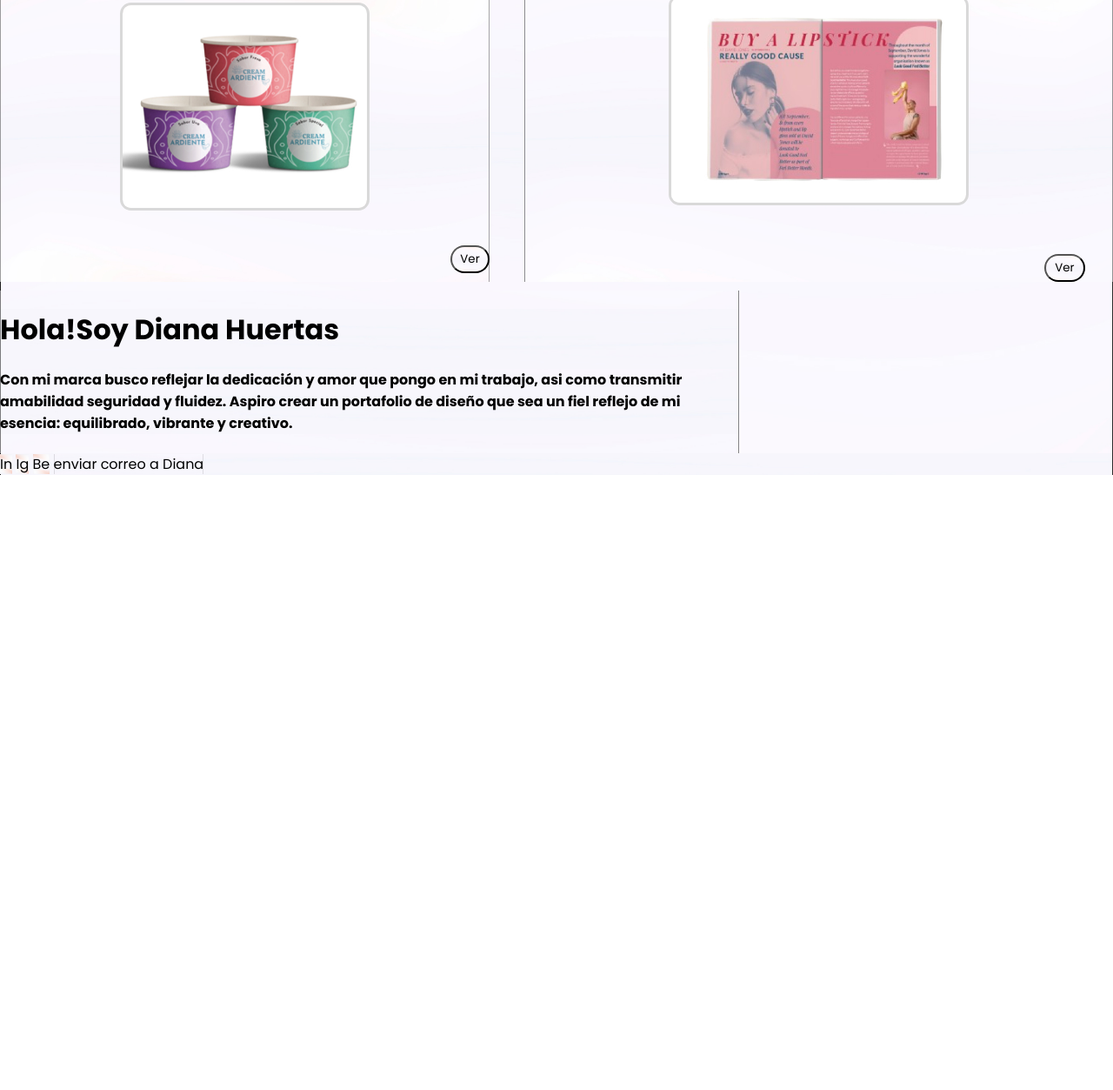
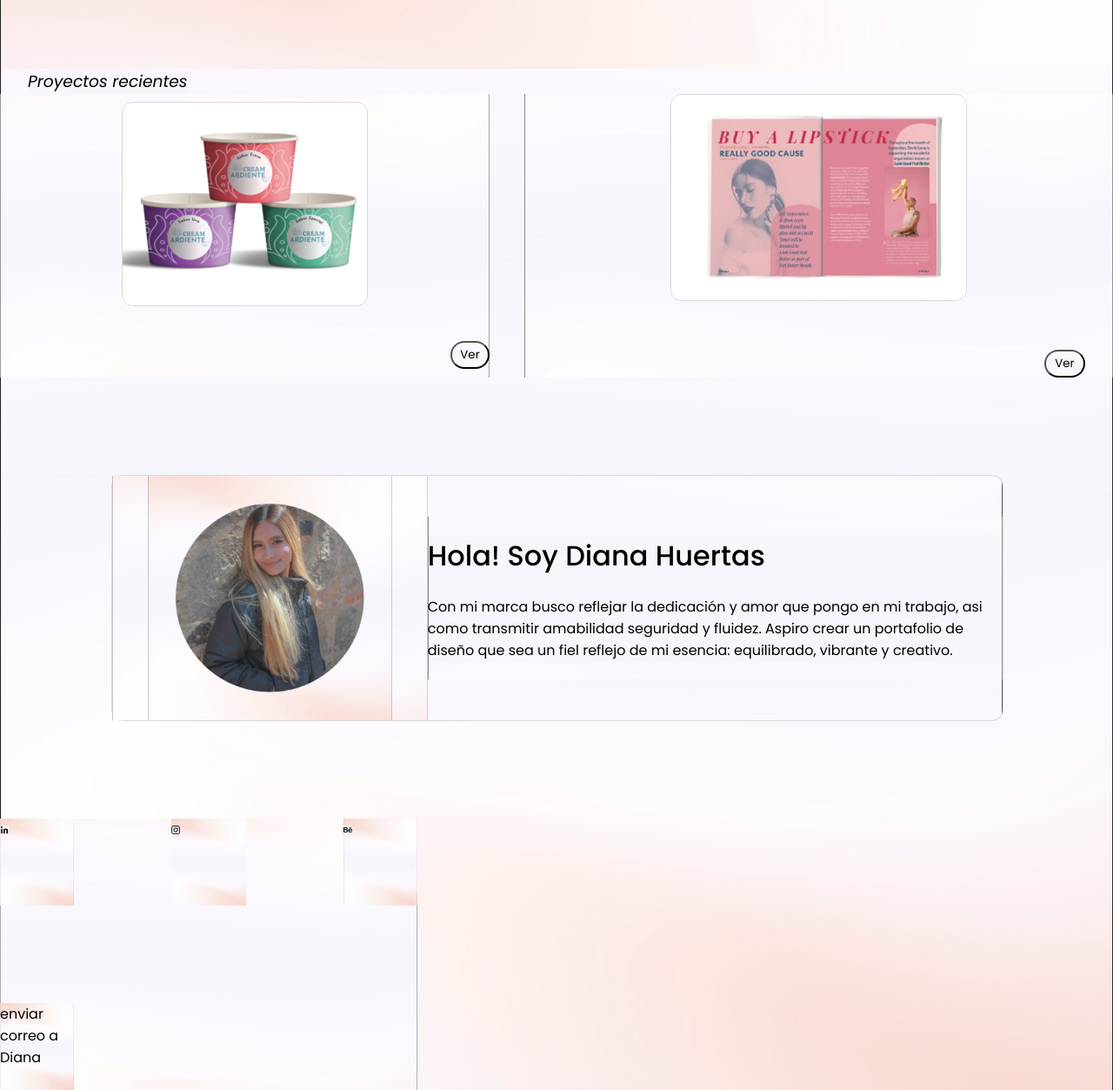
Before and after one commit to KoShLaBs/PortfolioDH, a plain HTML site: page PAGES/home.html in a window 1280 px wide. Shown: the part 286-1539 px from the top of the page at 87% size. Before the commit the page ends 832 px from the top, so only its background shows below. Drawn offline with Linux system fonts and the light colour scheme.

Commit message:
about me and part of the footer

```diff
--- a/PAGES/home.html
+++ b/PAGES/home.html
@@ -33,27 +33,32 @@
             <h3>Proyectos recientes</h3>
             <div class="proyectos-contenedor">
                 <div class="proyectos proyectos-contenedor contenedor p1">
-                    <img src="../ASSESTS/recientes.jpg" alt="Tapa Roja" class="imagen">
+                    <img src="../ASSESTS/recientes.jpg" alt="Tapa Roja" class="imageness">
                     <button onclick="location.href='#'" class="ver">Ver</button>
                 </div>
                 <div class="proyectos proyectos-contenedor contenedor p2">
-                    <img src="../ASSESTS/revistamockup1.jpg" alt="Revista" class="imagen">
+                    <img src="../ASSESTS/revistamockup1.jpg" alt="Revista" class="imageness">
                     <button onclick="location.href='#'" class="ver">Ver</button>
                 </div>
             </div>
         </div>
         <div class="about">
-            <h1>Hola!Soy Diana Huertas</h1>
-            <h4>Con mi marca busco reflejar la dedicación y amor que pongo en mi trabajo, asi como transmitir amabilidad seguridad y fluidez. Aspiro crear un portafolio de diseño que sea un fiel reflejo de mi esencia: equilibrado, vibrante y creativo.</h4>
+            <div class="foto">
+                <img  src="../ASSESTS/foto.png" alt="Diana Huertas" class="imagen">
+            </div>
+            <div>
+                <h1>Hola! Soy Diana Huertas</h1>
+                <h4>Con mi marca busco reflejar la dedicación y amor que pongo en mi trabajo, asi como transmitir amabilidad seguridad y fluidez. Aspiro crear un portafolio de diseño que sea un fiel reflejo de mi esencia: equilibrado, vibrante y creativo.</h4>
+            </div>
+        </div>
+        <div class="footer">
+            <a href="" class="indeed"><img src="../ASSESTS/linkedin.png" alt="Instagram" class="imagen"></a>
+            <a href="" class="instagram"><img src="../ASSESTS/instagram.png" alt="Instagram" class="imagen"></a>
+            <a href="" class="behance"><img src="../ASSESTS/behance.png" alt="Instagram" class="imagen"></a>
+            <a href="mailto:dianaahuertas@gmail.com">enviar correo a Diana</a>
         </div>
     </main>
 </body>
 <footer>
-    <div>
-        <scr>In</scr>
-        <scr>Ig</scr>
-        <scr>Be</scr>
-        <a href="mailto:dianaahuertas@gmail.com">enviar correo a Diana</a>
-    </div>
 </footer>
 </html>
--- a/STYLE/home.css
+++ b/STYLE/home.css
@@ -1,14 +1,14 @@
 @import url(home/header.css);
 @import url(home/body.css);
+@import url(home/footer.css);
 
+html{
+    background:url(../ASSESTS/fondo.jpg) no-repeat;
 
-body{
-    background:url(../ASSESTS/fondo.jpg) no-repeat center center;
-    background-size: cover;
 }
 
-.imagen{
+.imageness{
     width: 50%;
-    border: 0.2rem solid #D9D9D9;
+    border: 0.1rem solid #D9D9D9;
     border-radius: 0.8rem;
 }
--- a/STYLE/home/body.css
+++ b/STYLE/home/body.css
@@ -3,13 +3,15 @@ main{
 }
 
 .home{
+    margin-top: 8rem;
+    position: absolute;
     display: grid;
-    grid-template-rows: (3, 2fr);
+    grid-template-rows: (4, 2fr);
     grid-template-columns: repeat(3, 1fr);
-    grid-gap: 10px;
+    grid-gap: 7rem;
     grid-auto-rows: minmax(100px, auto);
+    /* ----------------------------------------  */
 }
-/* ----------------------------------------  */
 .esencia{
     align-items: center;
     justify-content: center;
@@ -21,7 +23,7 @@ main{
 }
 
 .esencia-div{
-    border: solid 0.2rem #000000;
+    border: solid 0.1rem #000000;
     border-radius: 2rem;
     width: 100%;
     display: flex;
@@ -45,6 +47,7 @@ main{
     font-style: italic;
     display: inline;
     margin-left: 2rem;
+    margin-bottom: 3rem;
 }
 
 .proyectos-contenedor{
@@ -82,11 +85,40 @@ main{
     border-radius: 5rem;
 }
 
-
-
 /* ----------------------------------------  */
 
 .about{
-    grid-column: 1 / 3;
+    grid-column: 1 / 4;
     grid-row: 3;
+
+    width: 80%;
+    border: 0.1rem solid #D9D9D9;
+    border-radius: 0.8rem;
+    display: flex;
+    flex-direction: row;
+    align-items: center;
+    justify-content: center;
+    margin-left: 10%;
 }
+
+.about h1{
+    font-weight: 500;
+}
+
+.about h4{
+    font-weight: 400;
+}
+
+.foto{
+    margin: 0;
+    width: 100%;
+    display: flex;
+    align-items: center;
+    justify-content: center;
+}
+
+.foto img{
+    margin: 0;
+    width: 60%;
+    padding: 2rem;
+}
--- /dev/null
+++ b/STYLE/home/footer.css
@@ -0,0 +1,28 @@
+.footer{
+    grid-column: 1 / 4;
+    grid-row: 4;
+    width: 30rem;
+    display: grid;
+    grid-template-columns: repeat(3, 1fr);
+    grid-gap: 7rem;
+    grid-auto-rows: minmax(100px, auto);
+}
+
+.indeed{
+    grid-column: 1/ 2;
+    grid-row: 1;
+}
+
+.instagram{
+    grid-column: 2/ 3;
+    grid-row: 1;
+}
+
+.behance{
+    grid-column: 3/ 4;
+    grid-row: 1;
+}
+
+.footer img{
+    width: 10px;
+}
--- a/STYLE/home/header.css
+++ b/STYLE/home/header.css
@@ -8,9 +8,12 @@ header{
     justify-content: center;
     width: 100%;
     height: 7rem;
+    z-index: 1;
+    position: fixed;
 }
 
 .img{
+    z-index: 2;
     width: 4%;
     position: fixed;
     margin-left: 3rem;
```
Also changed, not shown: ASSESTS/behance.png (added), ASSESTS/foto.png (added), ASSESTS/instagram.png (added), ASSESTS/linkedin.png (added).
